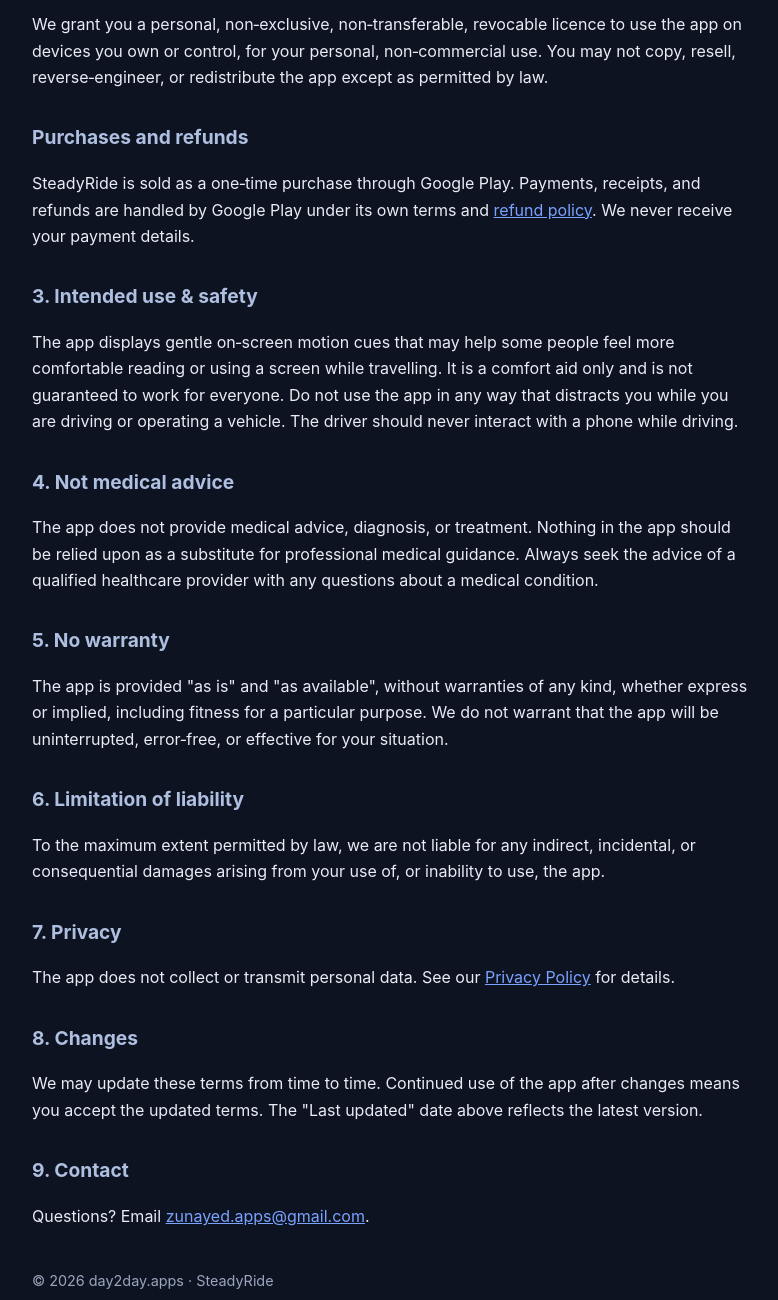
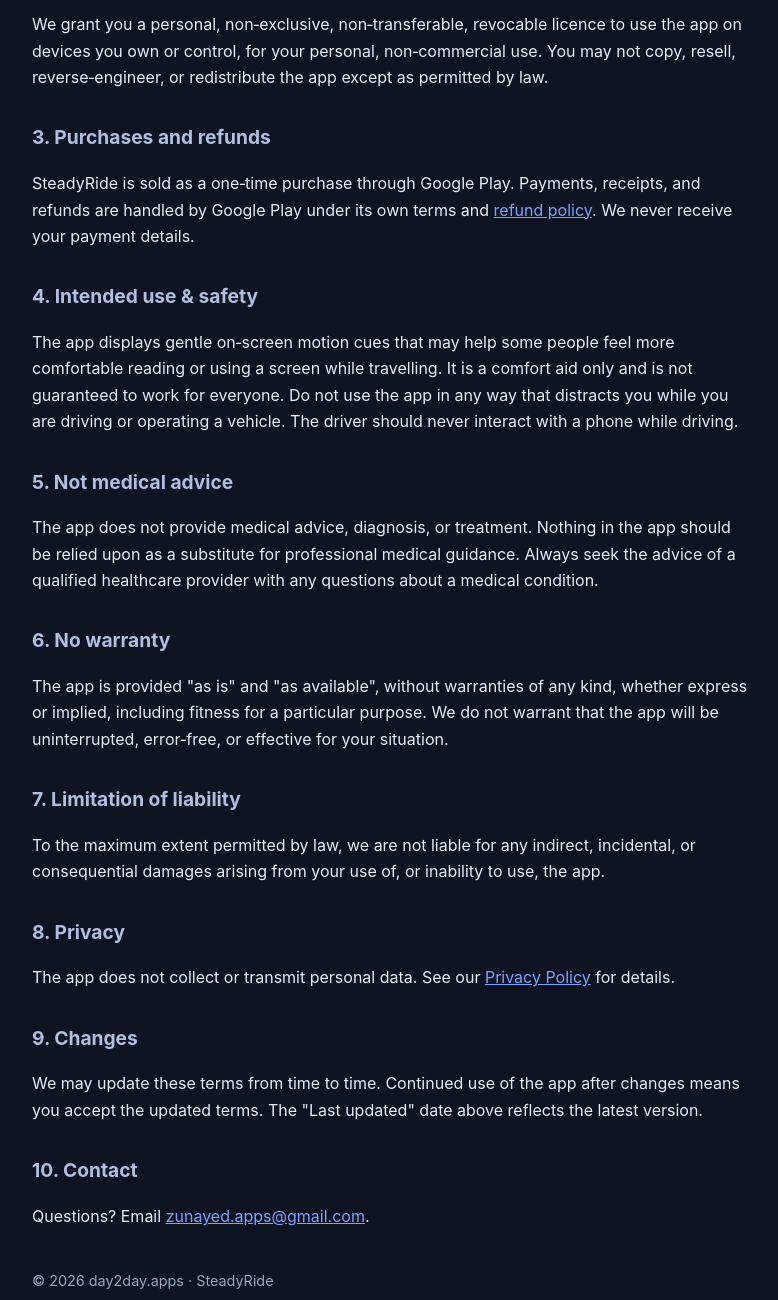
Before and after one commit to zunayed-apps/steadyride-legal, a plain HTML site: page terms.html in a window 1280 px wide. Shown: the part 480-1780 px from the top of the page, without its empty margins (248-1026 px from the left). Drawn offline with Linux system fonts and the light colour scheme.

Commit message:
Terms: renumber sections

```diff
--- a/terms.html
+++ b/terms.html
@@ -42,40 +42,40 @@
     own or control, for your personal, non‑commercial use. You may not copy, resell, reverse‑engineer, or
     redistribute the app except as permitted by law.</p>
 
-  <h2>Purchases and refunds</h2>
+  <h2>3. Purchases and refunds</h2>
   <p>SteadyRide is sold as a one‑time purchase through Google Play. Payments, receipts, and refunds are handled
     by Google Play under its own terms and <a href="https://support.google.com/googleplay/answer/2479637">refund policy</a>.
     We never receive your payment details.</p>
 
-  <h2>3. Intended use &amp; safety</h2>
+  <h2>4. Intended use &amp; safety</h2>
   <p>The app displays gentle on‑screen motion cues that may help some people feel more comfortable reading or
     using a screen while travelling. It is a comfort aid only and is not guaranteed to work for everyone. Do not
     use the app in any way that distracts you while you are driving or operating a vehicle. The driver should
     never interact with a phone while driving.</p>
 
-  <h2>4. Not medical advice</h2>
+  <h2>5. Not medical advice</h2>
   <p>The app does not provide medical advice, diagnosis, or treatment. Nothing in the app should be relied upon
     as a substitute for professional medical guidance. Always seek the advice of a qualified healthcare provider
     with any questions about a medical condition.</p>
 
-  <h2>5. No warranty</h2>
+  <h2>6. No warranty</h2>
   <p>The app is provided "as is" and "as available", without warranties of any kind, whether express or implied,
     including fitness for a particular purpose. We do not warrant that the app will be uninterrupted, error‑free,
     or effective for your situation.</p>
 
-  <h2>6. Limitation of liability</h2>
+  <h2>7. Limitation of liability</h2>
   <p>To the maximum extent permitted by law, we are not liable for any indirect, incidental, or consequential
     damages arising from your use of, or inability to use, the app.</p>
 
-  <h2>7. Privacy</h2>
+  <h2>8. Privacy</h2>
   <p>The app does not collect or transmit personal data. See our
     <a href="index.html">Privacy Policy</a> for details.</p>
 
-  <h2>8. Changes</h2>
+  <h2>9. Changes</h2>
   <p>We may update these terms from time to time. Continued use of the app after changes means you accept the
     updated terms. The "Last updated" date above reflects the latest version.</p>
 
-  <h2>9. Contact</h2>
+  <h2>10. Contact</h2>
   <p>Questions? Email <a href="mailto:zunayed.apps@gmail.com">zunayed.apps@gmail.com</a>.</p>
 
   <footer>&copy; 2026 day2day.apps &middot; SteadyRide</footer>
```
